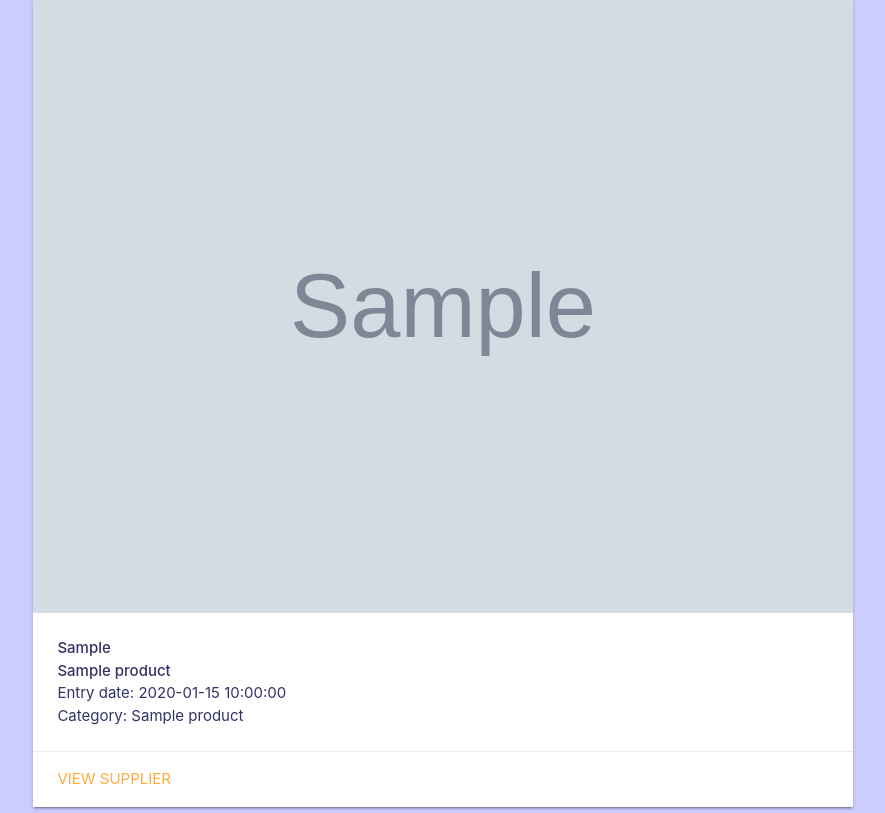
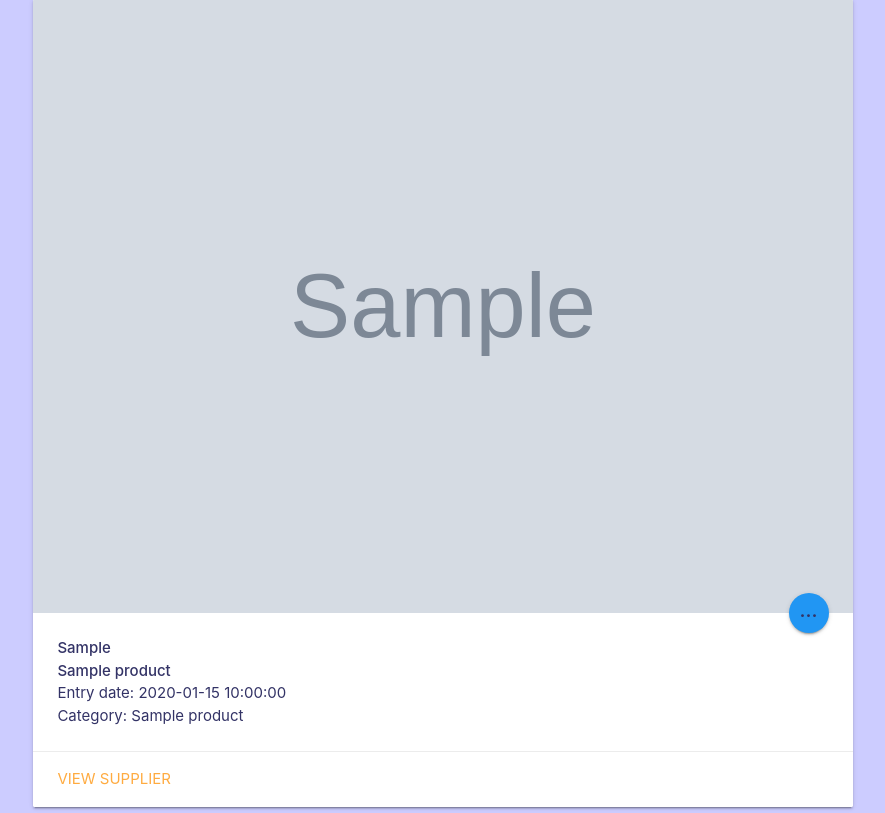
Before and after one commit to Andeweg01/MS3-FoodFromHome, a Flask app: page / in a window 1280 px wide. Shown: the part 833-1646 px from the top of the page, without its empty margins (197-1082 px from the left). Run offline with Flask 2, Linux system fonts and the light colour scheme; grey boxes marked "Sample" are stand-in pictures; a database or web service that is not in the repository returns one stand-in record (values such as "Sample title"); some libraries are stand-ins or nearby versions.

Commit message:
commit of added interaction into card

```diff
--- a/templates/products.html
+++ b/templates/products.html
@@ -55,9 +55,10 @@
 
 <div class="container">
 		{% for product in products %}
-    <div class="card">
+
+    <div class="card sticky-action">
     <div class="card-image">
-        <img src="{{product.product_img}}" alt="Image of {{product.product_name}}">
+        <img src="{{product.product_img}}" alt="Image of {{product.product_name}}"><a class="btn blue btn-floating halfway-fab pulse activator material-icons">...</a>
     </div>
     <div class="card-content">
         <strong>{{product.product_brand}}<br>
@@ -66,7 +67,8 @@
         Category: 	{{product.category_name}}
     </div>
     <div class="card-reveal">
-        <p>{{product.product_description}}
+        <span class="card-title">{{product.product_name}}<br>{{product.product_brand}}<i class="right">X</i></span>
+        <p>{{product.product_description}}<p>
     </div>
     <div class="card-action">
         <a>View Supplier</a>
```
